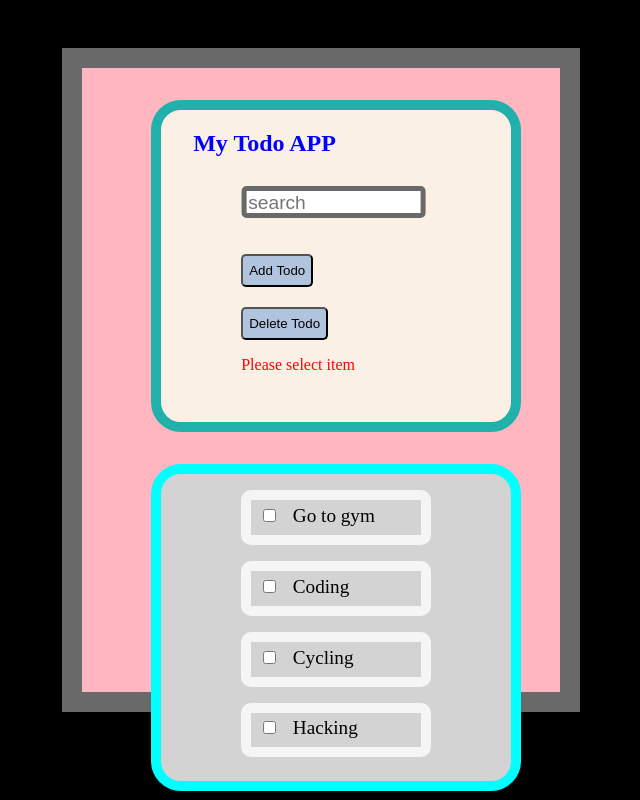
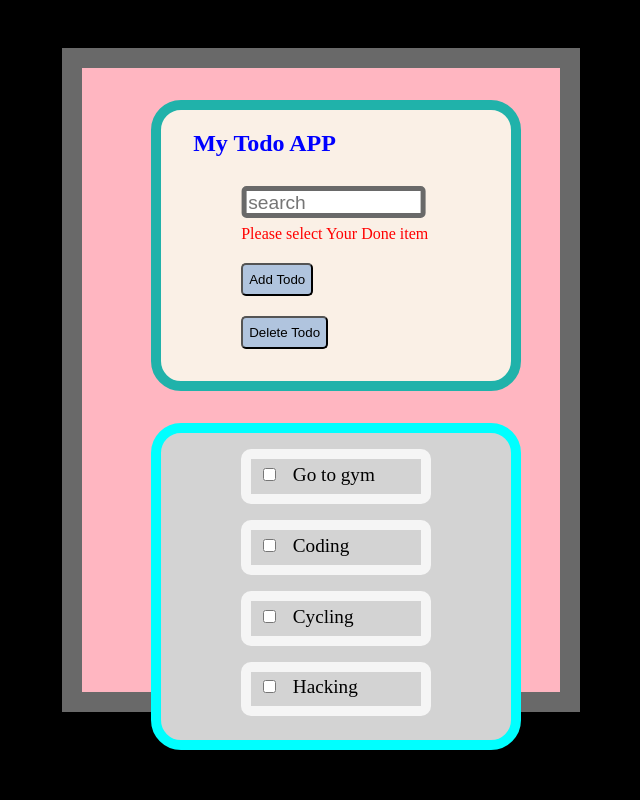
Before and after one commit to fiascox/My-first-Web-app, a plain HTML site: page index.html in a window 1280 px wide. Both pictures are taken after a click on the button "Delete Todo". Shown: the whole page, without its empty margins (319-959 px from the left). Drawn offline with Linux system fonts and the light colour scheme.

Commit message:
Error messages in one line

```diff
--- a/index.html
+++ b/index.html
@@ -15,7 +15,6 @@
         <p class="string"></p>
         <button type="button" id="add">Add Todo</button>
         <button type="button" id="delete">Delete Todo</button>
-        <p class="please"></p>
       </div>
 
       <ul id="list">
--- a/script.js
+++ b/script.js
@@ -52,11 +52,14 @@ function deleteItem() {
         return;
       }
     } else {
-      please.textContent = "Please select item";
-      please.style.color = "red";
+      string.textContent = "Please select Your Done item";
+      string.style.color = "red";
+      string.style.fontSize = "1em";
+      string.style.margin = "0";
+      string.style.marginTop = "7px";
       setTimeout(() => {
-        please.textContent = "";
-      }, 3000);
+        string.textContent = "";
+      }, 5000);
     }
   }
 }
```
